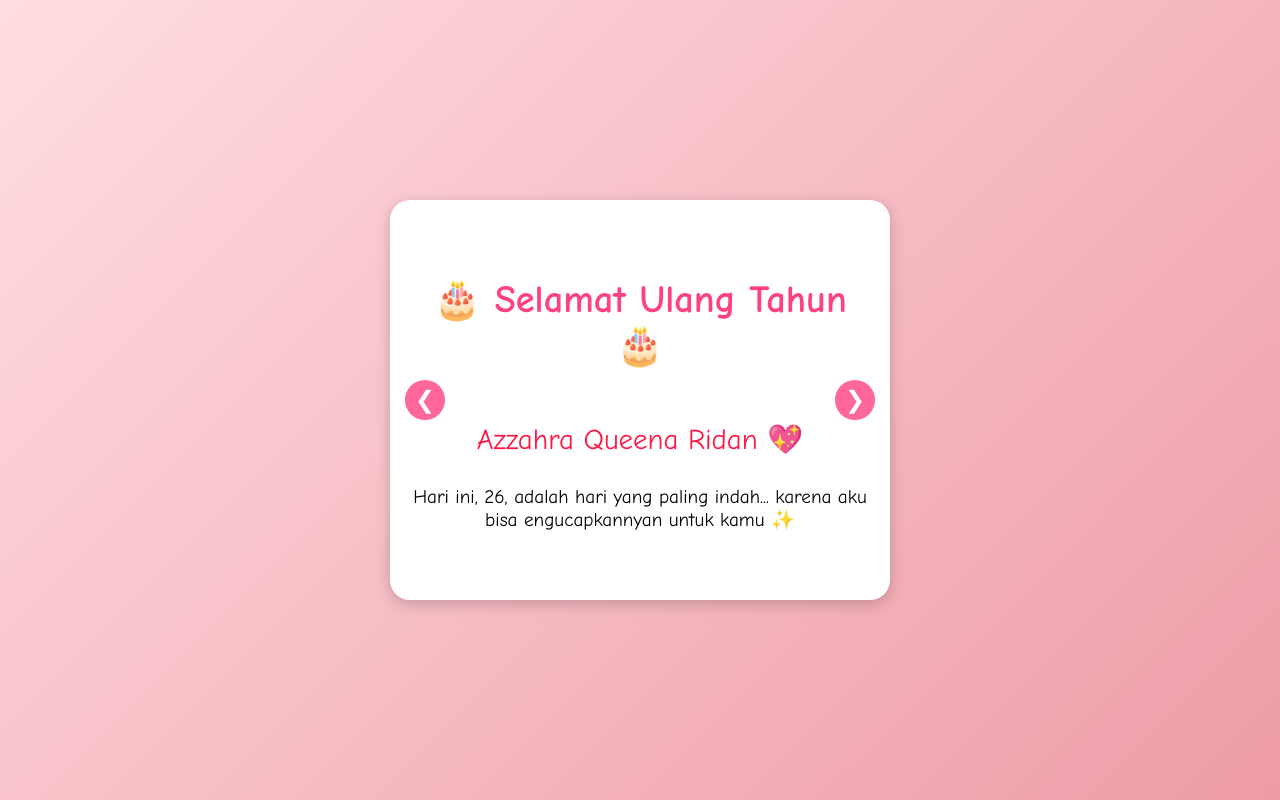
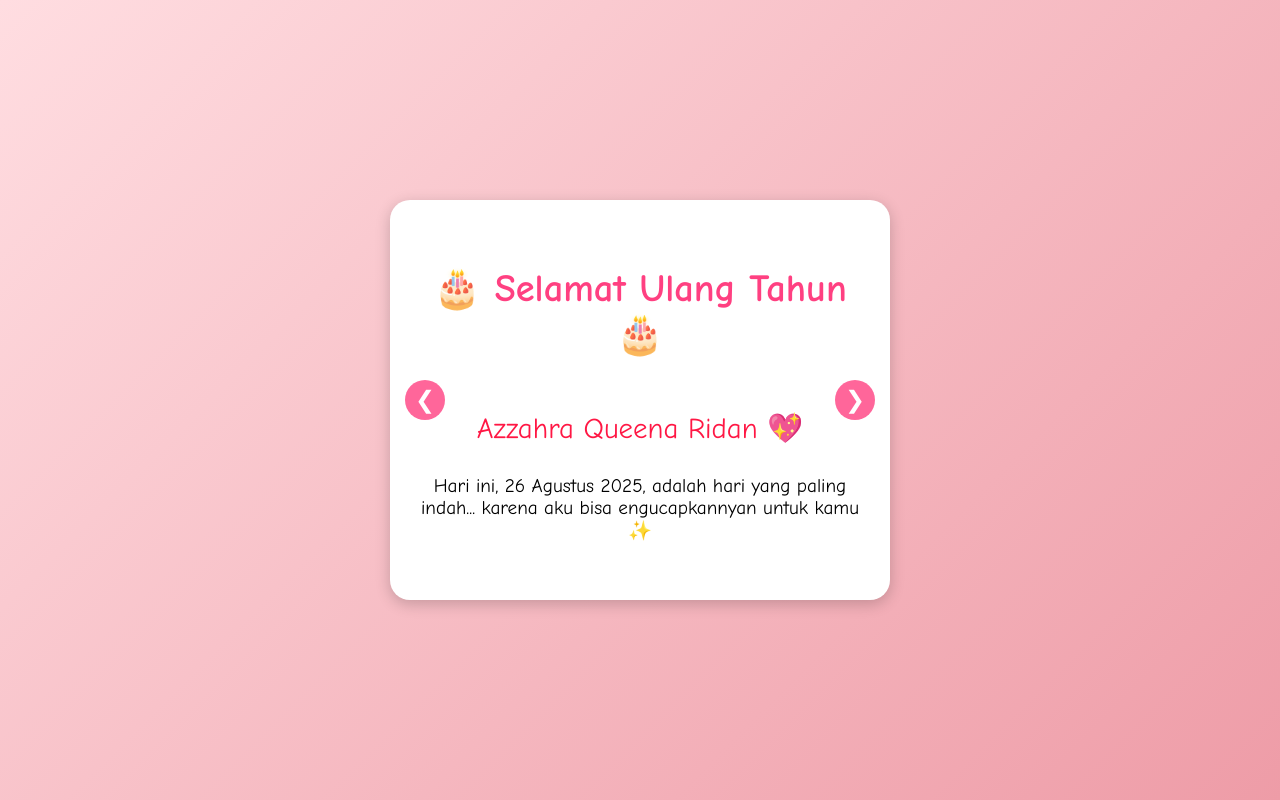
Before and after one commit to arilppu/Ucapan-Untukamu, a plain HTML site: page index.html in a window 1280 px wide. Drawn offline with Linux system fonts and the light colour scheme.

Commit message:
Update index.html

```diff
--- a/index.html
+++ b/index.html
@@ -86,7 +86,7 @@
       <div class="slide">
         <h1>🎂 Selamat Ulang Tahun 🎂</h1>
         <p class="name">Azzahra Queena Ridan 💖</p>
-        <p>Hari ini, 26, adalah hari yang paling indah... karena aku bisa engucapkannyan untuk kamu  ✨</p>
+        <p>Hari ini, 26 Agustus 2025, adalah hari yang paling indah... karena aku bisa engucapkannyan untuk kamu  ✨</p>
       </div>
       <div class="slide">
         <p>"Kamu bukan hanya cinta, tapi juga semangat, penguat, dan belahan jiwaku. Semoga semua mimpimu tercapaiyaa, sayangku,,, 💕"</p>
```
